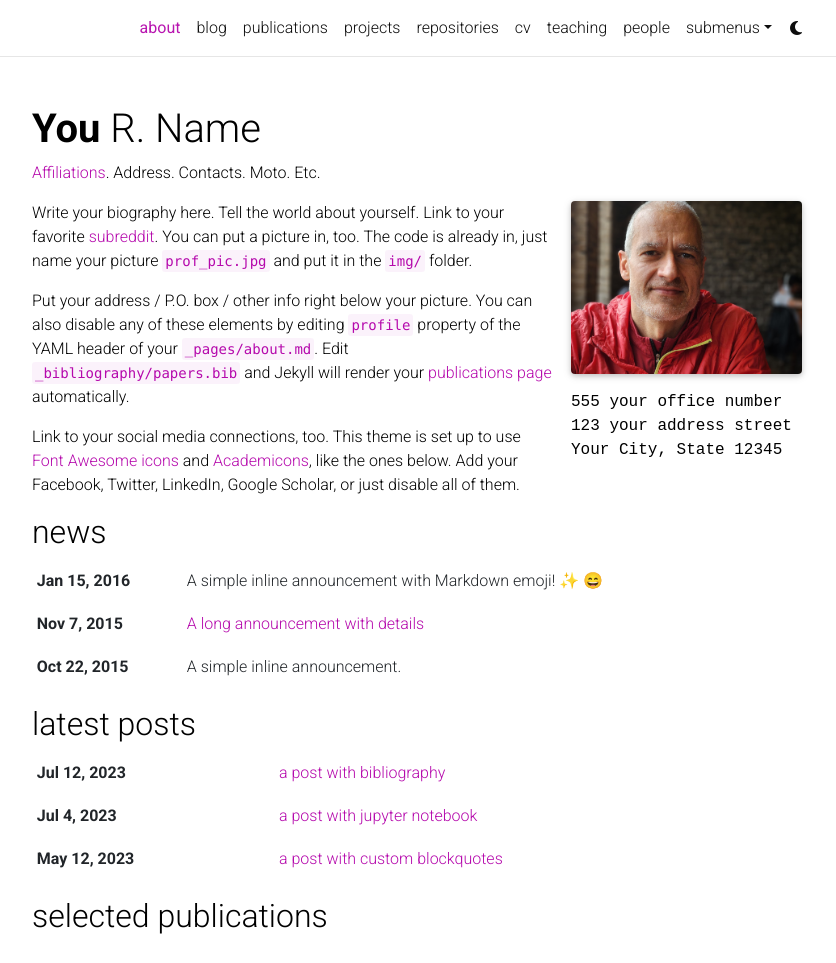
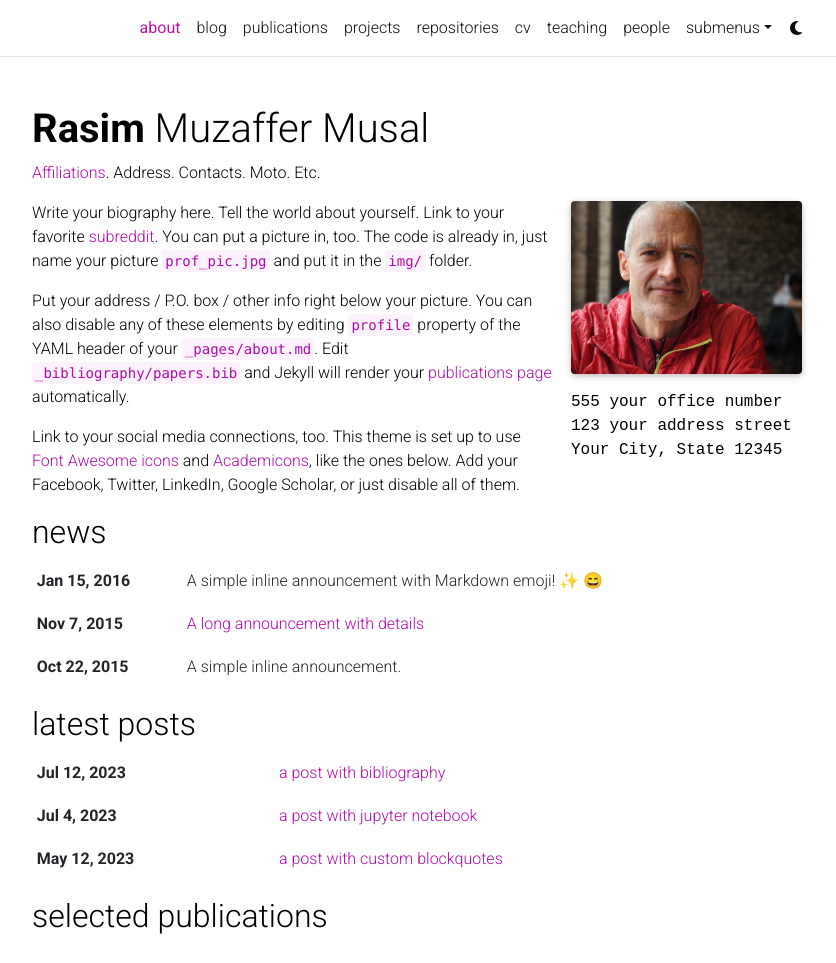
Before and after one commit to mmusal/mmusal.github.io, a Jekyll site: the page built from _pages/about.md, in a window 1280 px wide and 1252 px high, cut to the strip 0-963 px from the top of the window. Shown: the whole strip, without its empty margins (223-1059 px from the left). Built offline with Jekyll 4.4.1, drawn with Linux system fonts in a browser that asks for light colours; full-size pictures stand in for the smaller copies a plugin makes; emoji names are drawn with the system emoji font; comment, search, counter and statistics services are not loaded; a style sheet for code colours, icons or effects is not loaded; some of the changed text lies outside the part shown.

Commit message:
Update _config.yml

```diff
--- a/_config.yml
+++ b/_config.yml
@@ -3,10 +3,10 @@
 # -----------------------------------------------------------------------------
 
 title: blank # the website title (if blank, full name will be used instead)
-first_name: You
-middle_name: R.
-last_name: Name
-email: you@example.com
+first_name: Rasim
+middle_name: Muzaffer
+last_name: Musal
+email: mmusal@gmail.com
 description: > # the ">" symbol means to ignore newlines until "footer_text:"
   A simple, whitespace theme for academics. Based on [*folio](https://github.com/bogoli/-folio) design.
 footer_text: >
@@ -18,9 +18,9 @@
 lang: en # the language of your site (for example: en, fr, cn, ru, etc.)
 icon: ⚛️  # the emoji used as the favicon (alternatively, provide image name in /assets/img/)
 
-url: https://alshedivat.github.io # the base hostname & protocol for your site
-baseurl: /al-folio # the subpath of your site, e.g. /blog/
-last_updated: false # set to true if you want to display last updated in the footer
+url: https://mmusal.github.io # the base hostname & protocol for your site
+baseurl:
+last_updated: true # set to true if you want to display last updated in the footer
 impressum_path:  # set to path to include impressum link in the footer, use the same path as permalink in a page, helps to conform with EU GDPR
 
 # -----------------------------------------------------------------------------
```
